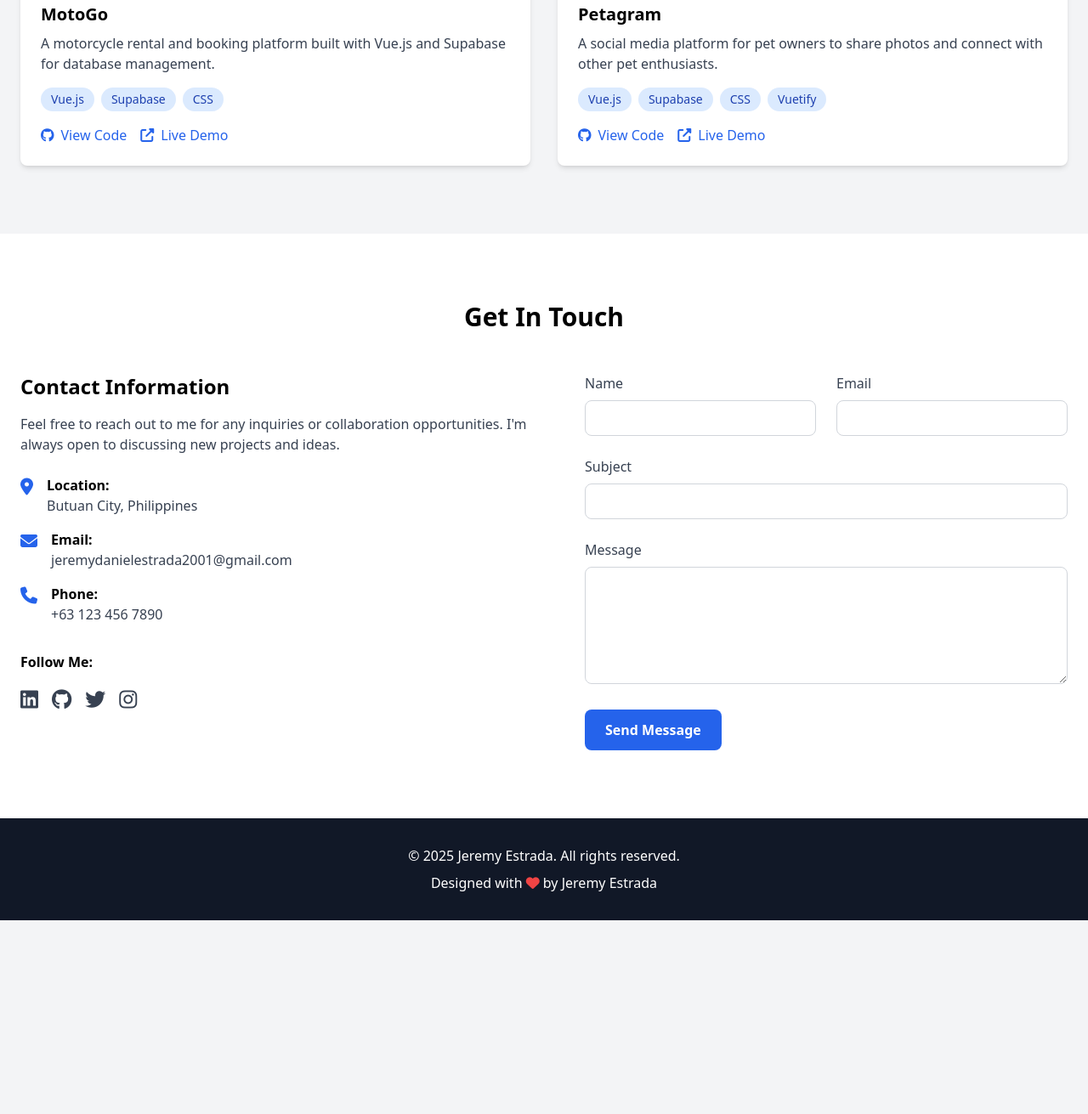
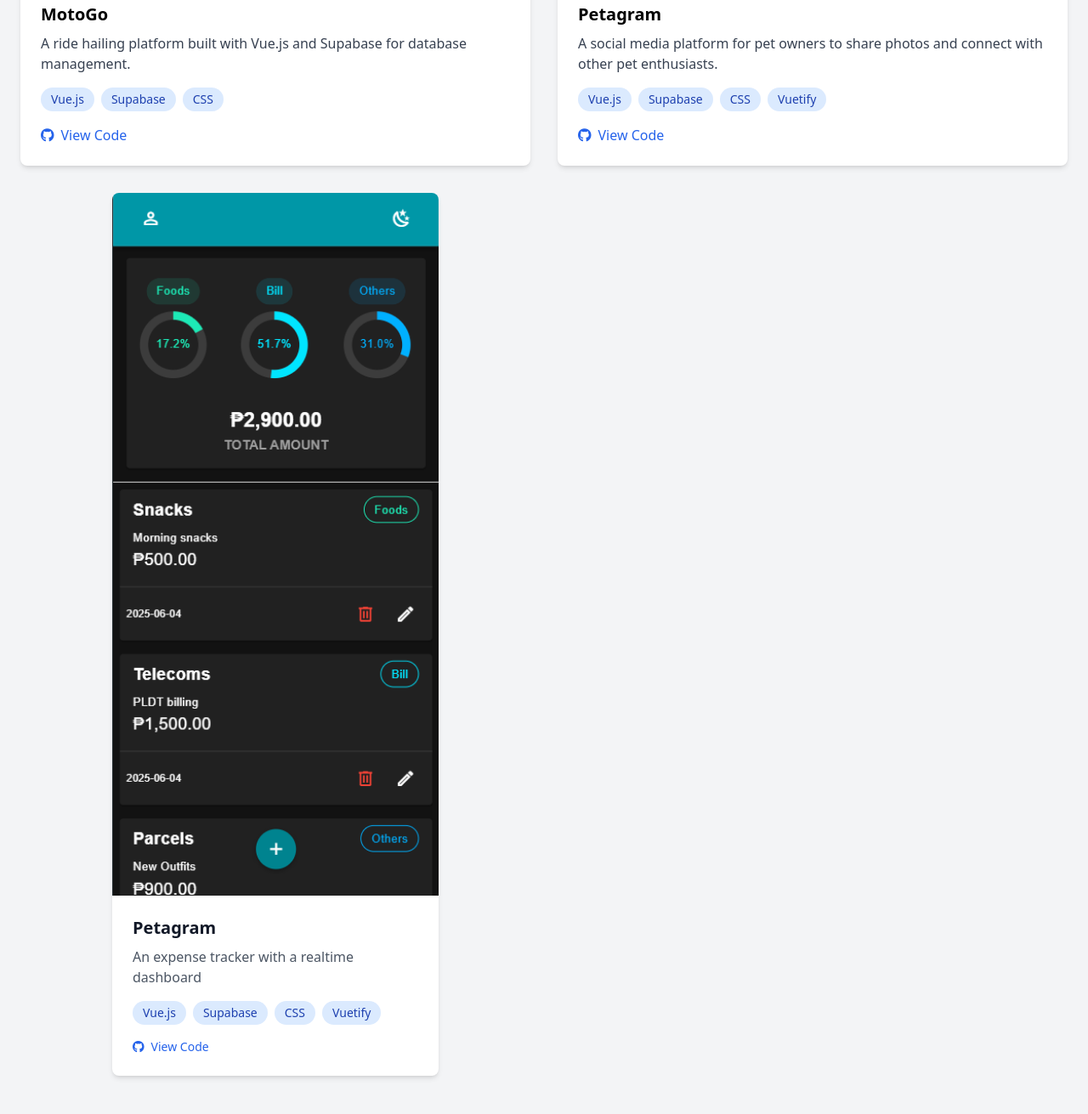
Before and after one commit to jeremydanielestrada/Portfolio, a website: page index.html in a window 1280 px wide. Shown: the part 3009-4320 px from the top of the page at 85% size. Before the commit the page ends 4092 px from the top, so only its background shows below. Drawn offline with nearby package versions, Linux system fonts and the light colour scheme.

Commit message:
feat: added new project

```diff
--- a/index.html
+++ b/index.html
@@ -381,8 +381,8 @@
             <div class="p-6">
               <h3 class="font-semibold text-xl mb-2">MotoGo</h3>
               <p class="text-gray-700 mb-4">
-                A motorcycle rental and booking platform built with Vue.js and
-                Supabase for database management.
+                A ride hailing platform built with Vue.js and Supabase for
+                database management.
               </p>
               <div class="flex flex-wrap gap-2 mb-4">
                 <span
@@ -400,16 +400,10 @@
               </div>
               <div class="flex space-x-4">
                 <a
-                  href="#"
+                  href="https://github.com/jeremydanielestrada/MotoGo"
                   class="text-blue-600 hover:underline flex items-center"
                 >
                   <i class="fab fa-github mr-2"></i> View Code
-                </a>
-                <a
-                  href="#"
-                  class="text-blue-600 hover:underline flex items-center"
-                >
-                  <i class="fas fa-external-link-alt mr-2"></i> Live Demo
                 </a>
               </div>
             </div>
@@ -448,16 +442,70 @@
               </div>
               <div class="flex space-x-4">
                 <a
-                  href="#"
+                  href="https://github.com/jeremydanielestrada/Petagram"
                   class="text-blue-600 hover:underline flex items-center"
                 >
                   <i class="fab fa-github mr-2"></i> View Code
                 </a>
+              </div>
+            </div>
+          </div>
+
+          <!-- Mobile-optimized project card -->
+          <div
+            class="max-w-sm mx-auto bg-white rounded-lg overflow-hidden shadow-md hover:shadow-xl transition-shadow duration-300"
+          >
+            <!-- Image container with mobile-friendly aspect ratio -->
+            <div class="relative">
+              <img
+                src="assets/Projects/ExpenseTracker.png"
+                alt="Petagram Project"
+                class="h-full w-full object-cover"
+              />
+            </div>
+
+            <!-- Content section -->
+            <div class="p-4 sm:p-6">
+              <h3 class="font-semibold text-lg sm:text-xl mb-2 text-gray-900">
+                Petagram
+              </h3>
+              <p
+                class="text-gray-600 mb-4 text-sm sm:text-base leading-relaxed"
+              >
+                An expense tracker with a realtime dashboard
+              </p>
+
+              <!-- Tech stack tags -->
+              <div class="flex flex-wrap gap-2 mb-4">
+                <span
+                  class="px-2 py-1 sm:px-3 sm:py-1 bg-blue-100 text-blue-800 rounded-full text-xs sm:text-sm font-medium"
+                >
+                  Vue.js
+                </span>
+                <span
+                  class="px-2 py-1 sm:px-3 sm:py-1 bg-blue-100 text-blue-800 rounded-full text-xs sm:text-sm font-medium"
+                >
+                  Supabase
+                </span>
+                <span
+                  class="px-2 py-1 sm:px-3 sm:py-1 bg-blue-100 text-blue-800 rounded-full text-xs sm:text-sm font-medium"
+                >
+                  CSS
+                </span>
+                <span
+                  class="px-2 py-1 sm:px-3 sm:py-1 bg-blue-100 text-blue-800 rounded-full text-xs sm:text-sm font-medium"
+                >
+                  Vuetify
+                </span>
+              </div>
+
+              <!-- Action buttons - stacked on mobile, side by side on larger screens -->
+              <div class="flex flex-col sm:flex-row gap-3 sm:gap-4">
                 <a
-                  href="#"
-                  class="text-blue-600 hover:underline flex items-center"
+                  href="https://github.com/jeremydanielestrada/Expense-Tracker"
+                  class="text-blue-600 hover:text-blue-800 hover:underline flex items-center justify-center sm:justify-start text-sm font-medium transition-colors"
                 >
-                  <i class="fas fa-external-link-alt mr-2"></i> Live Demo
+                  <i class="fab fa-github mr-2"></i> View Code
                 </a>
               </div>
             </div>
```
Also changed, not shown: assets/Projects/ExpenseTracker.png (added).
